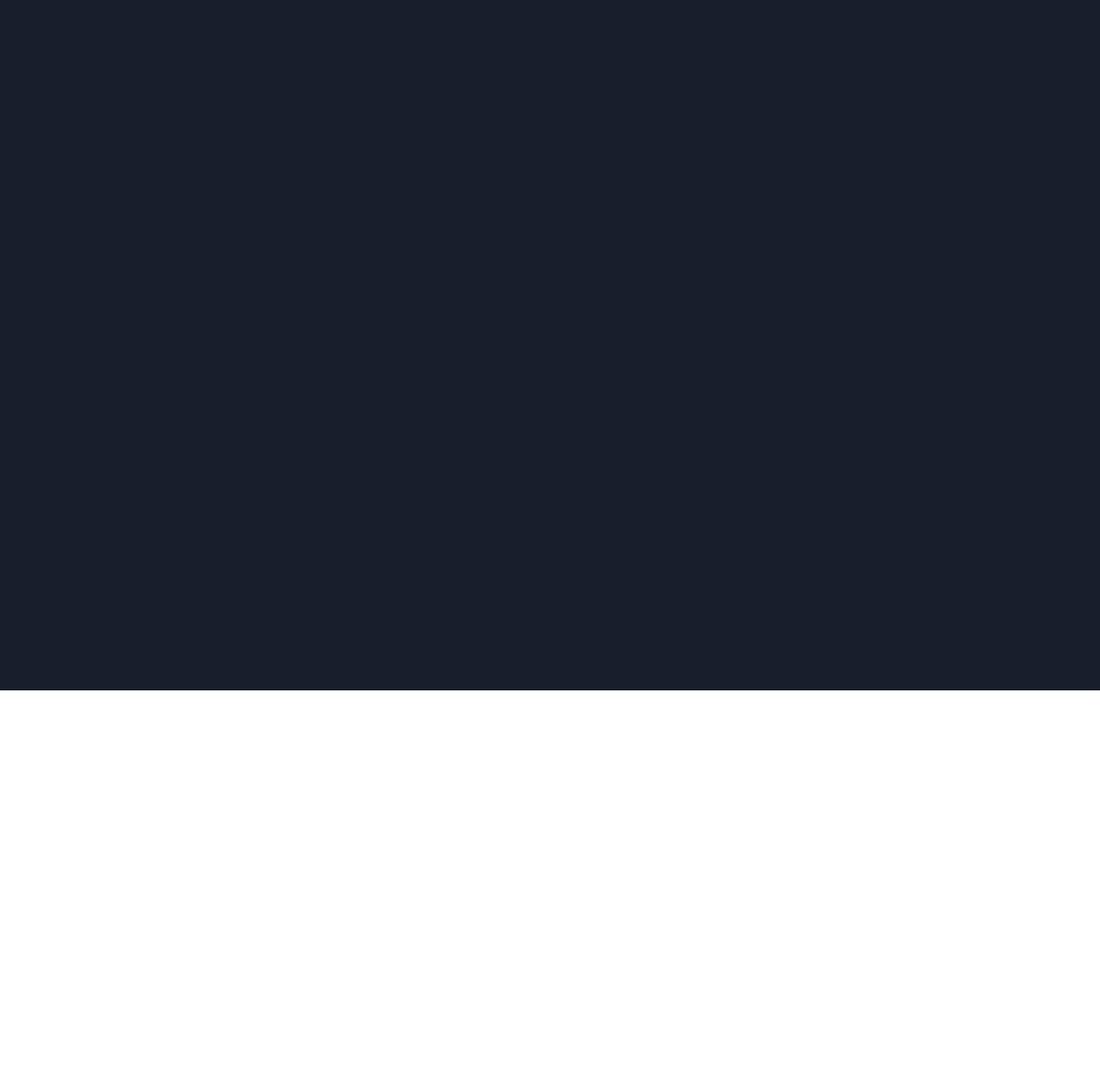
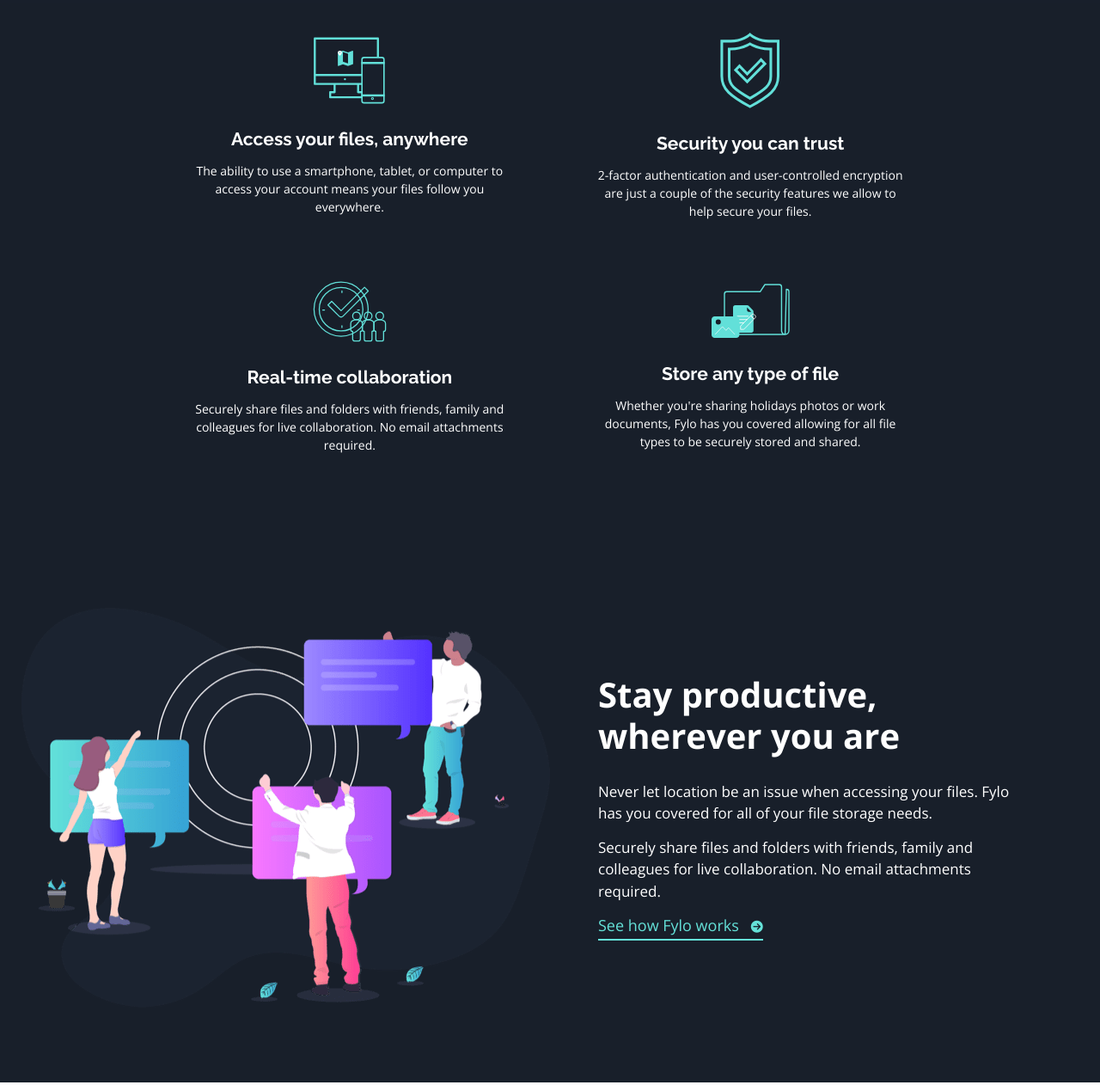
Before and after one commit to Moon-Seng/Fylo-dark-theme-landing-page-solution, a website: page index.html in a window 1280 px wide. Shown: the part 1117-2379 px from the top of the page at 86% size. Before the commit the page ends 1920 px from the top, so only its background shows below. Drawn offline with nearby package versions, Linux system fonts and the light colour scheme.

Commit message:
finished how we work section

```diff
--- a/index.html
+++ b/index.html
@@ -7,7 +7,7 @@
   <title>Frontend Mentor | Fylo landing page with dark theme and features grid</title>
   <link rel="stylesheet" href="style.css">
   <link rel="stylesheet" href="/node_modules/bootstrap/dist/css/bootstrap.min.css">
-  <link rel="stylesheet" href="/node_modules/font-awesome/css/font-awesome.min.css">
+  <link rel="stylesheet" href="https://cdnjs.cloudflare.com/ajax/libs/font-awesome/6.1.1/css/all.min.css">
 </head>
 <body>
 
@@ -36,9 +36,67 @@
     <img class="curvy-img" src="/images/bg-curvy-desktop.svg" alt="">
   </header>
 
-  <section class="vh-100" style="background-color: hsl(218, 28%, 13%);">
+  <section class="main-body">
+    <div class="feature container-fluid container-md">
+      <div class="box">
+        <div class="feature-detail col-12 col-lg-5">
+          <img src="/images/icon-access-anywhere.svg" alt="">
+          <h4>Access your files, anywhere</h4>
+          <p>The ability to use a smartphone, tablet, or computer to access your account means your
+            files follow you everywhere.</p>
+        </div>
+        <div class="feature-detail col-12 col-lg-5">
+          <img src="/images/icon-security.svg" alt="">
+          <h4>Security you can trust</h4>
+          <p>2-factor authentication and user-controlled encryption are just a couple of the security
+            features we allow to help secure your files.</p>
+        </div>
+        <div class="feature-detail col-12 col-lg-5">
+          <img src="/images/icon-collaboration.svg" alt="">
+          <h4>Real-time collaboration</h4>
+          <p>Securely share files and folders with friends, family and colleagues for live collaboration.
+            No email attachments required.</p>
+        </div>
+        <div class="feature-detail col-12 col-lg-5">
+          <img src="/images/icon-any-file.svg" alt="">
+          <h4>Store any type of file</h4>
+          <p>Whether you're sharing holidays photos or work documents, Fylo has you covered allowing for all
+            file types to be securely stored and shared.</p>
+        </div>
+      </div>
+    </div>
 
+    <div class="how-we-work container-fluid container-md">
+      <div class="box">
+        <div class="productive-img col-12 col-lg-6">
+          <img src="/images/illustration-stay-productive.png" alt="">
+        </div>
+        <div class="productive-text col-12 col-lg-6">
+          <h2>Stay productive, <br> wherever you are</h2>
+          <p>Never let location be an issue when accessing your files. Fylo has you covered for all of your file
+    storage needs.</p>
+          <p>Securely share files and folders with friends, family and colleagues for live collaboration. No email
+    attachments required.</p>
+          <div class="link">
+            <a href="">See how Fylo works<i class="fa-solid fa-circle-arrow-right arrow-icon"></i></a>
+          </div>
+        </div>
+      </div>
+    </div>
   </section>
+
+
+
+
+
+
+
+
+
+
+
+
+  <div class="vh-100"></div>
   <script src="script.js"></script>
   <script src="/node_modules/bootstrap/dist/js/bootstrap.min.js"></script>
 </body>
--- a/style.css
+++ b/style.css
@@ -78,7 +78,7 @@
 .header-content p{
     font-size: 20px;
     text-align: center;
-    margin: 2rem auto 1rem auto;
+    margin: 3rem auto 2rem auto;
 }
 
 .header-content button{
@@ -102,3 +102,95 @@
     bottom: 0;
     z-index: 0;
 }
+
+/* Feature */
+
+.main-body{
+    height: fit-content;
+    background-color: hsl(218, 28%, 13%);;
+}
+
+.box{
+    display: flex;
+    width: 100%;
+    align-items: center;
+    justify-content: center;
+    color: white;
+}
+
+.feature .box{
+    flex-wrap: wrap;
+    height: 70vh;
+}
+
+.feature-detail{
+    text-align: center;
+    padding: 2rem;
+}
+
+.feature-detail h4{
+    margin-top: 2rem;
+    margin-bottom: 1rem;
+    font-weight: bold;
+    font-family: 'Raleway', sans-serif;
+}
+
+.feature-detail p{
+    max-width: 360px;
+    margin: auto;
+}
+
+/* How We Wrok */
+
+.how-we-work{
+    margin-top: 4rem;
+}
+
+.how-we-work .box{
+    height: 80vh;
+}
+
+.productive-img img{
+    float: right;
+}
+
+.productive-text{
+    height: fit-content;
+    padding-left: 4rem;
+    float: left;
+}
+
+.productive-text h2{
+    font-size: 40px;
+    font-weight: bold;
+    margin-bottom: 2rem;
+}
+
+.productive-text p{
+    font-size: 17px;
+    margin-bottom: 1rem;
+}
+
+.link{
+    width: fit-content;
+    padding-bottom: 2px;
+    border-bottom: 2px solid hsl(176, 68%, 64%);
+}
+
+.link a{
+    font-size: 18px;
+    color: hsl(176, 68%, 64%);
+    text-decoration: none;
+}
+
+.arrow-icon{
+    margin-left: 1rem;
+}
+
+.link:hover{
+    border-bottom: 2px solid white;
+}
+
+.link:hover a{
+    color: white !important;
+}
```
